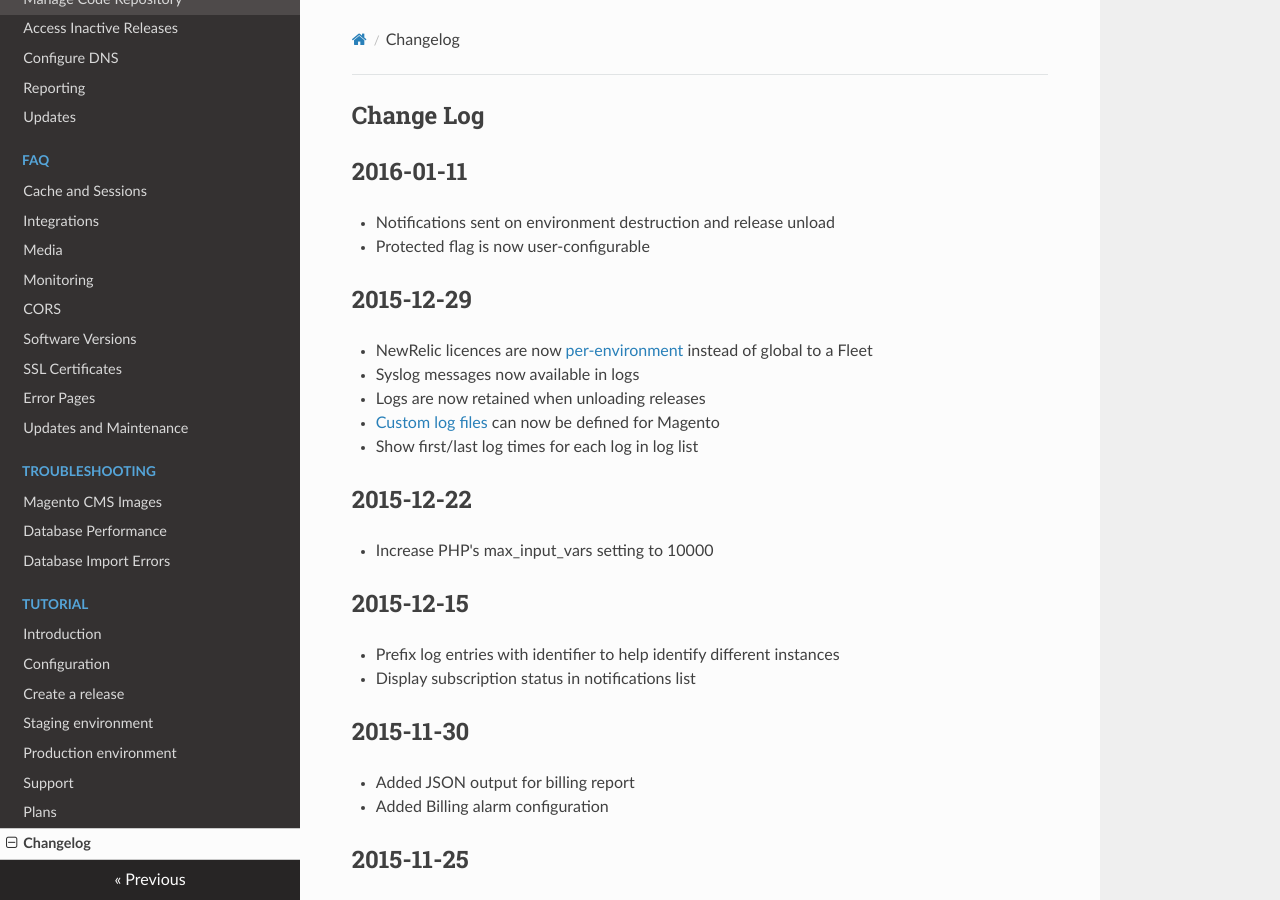
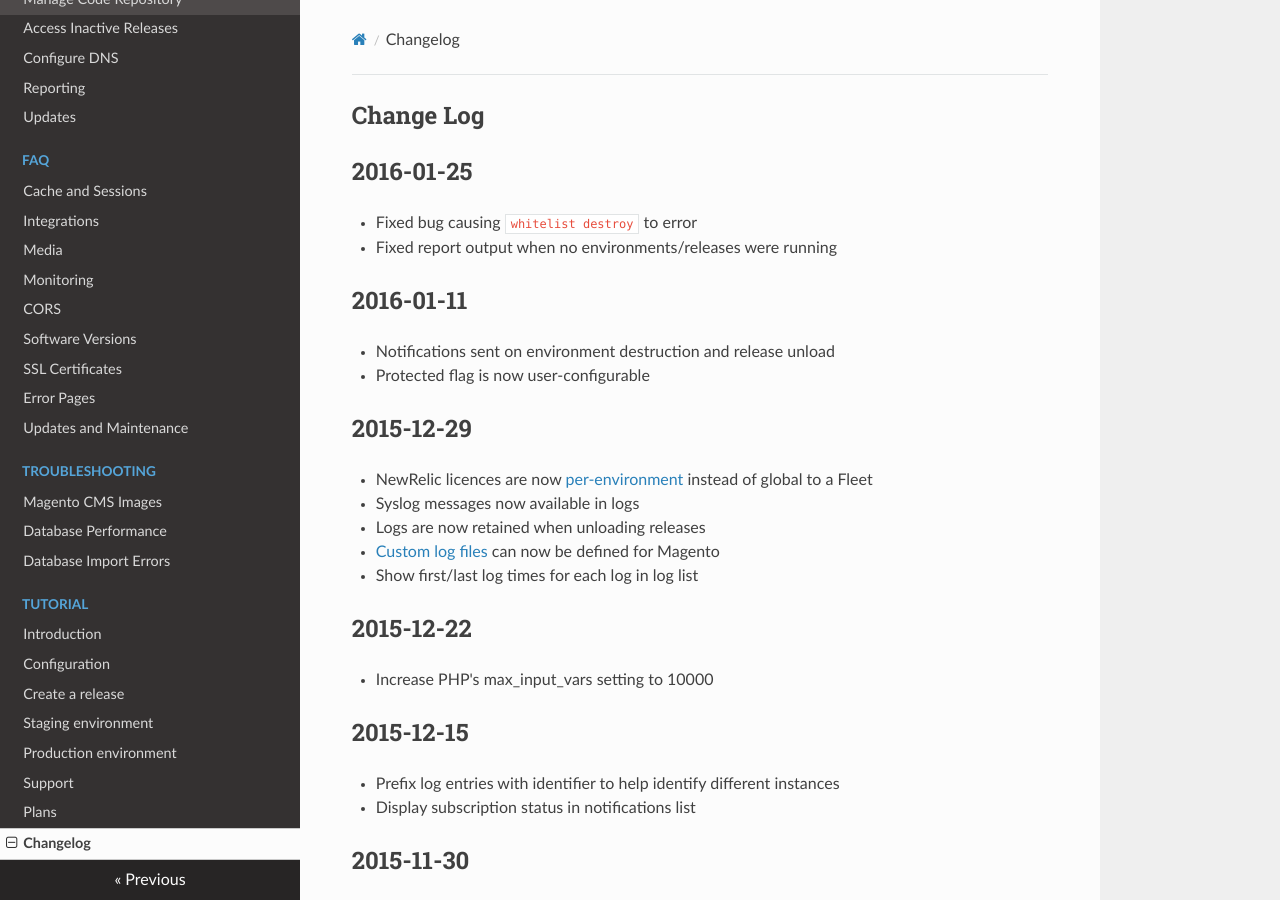
Before and after one commit to anchor/fleet-magento-docs, an MkDocs documentation site: the page built from docs/changelog.md, in a window 1280 px wide and 900 px high. Built offline with MkDocs 1.6.1, drawn with Linux system fonts in a browser that asks for light colours; nearby versions of some CDN libraries; old or Windows-style settings are respelled for this version of MkDocs.

Commit message:
Changelog for release 2016-01-25

```diff
--- a/docs/changelog.md
+++ b/docs/changelog.md
@@ -1,5 +1,10 @@
 Change Log
 ----------
+
+2016-01-25
+----------
+* Fixed bug causing `whitelist destroy` to error
+* Fixed report output when no environments/releases were running
 
 2016-01-11
 ----------
```
